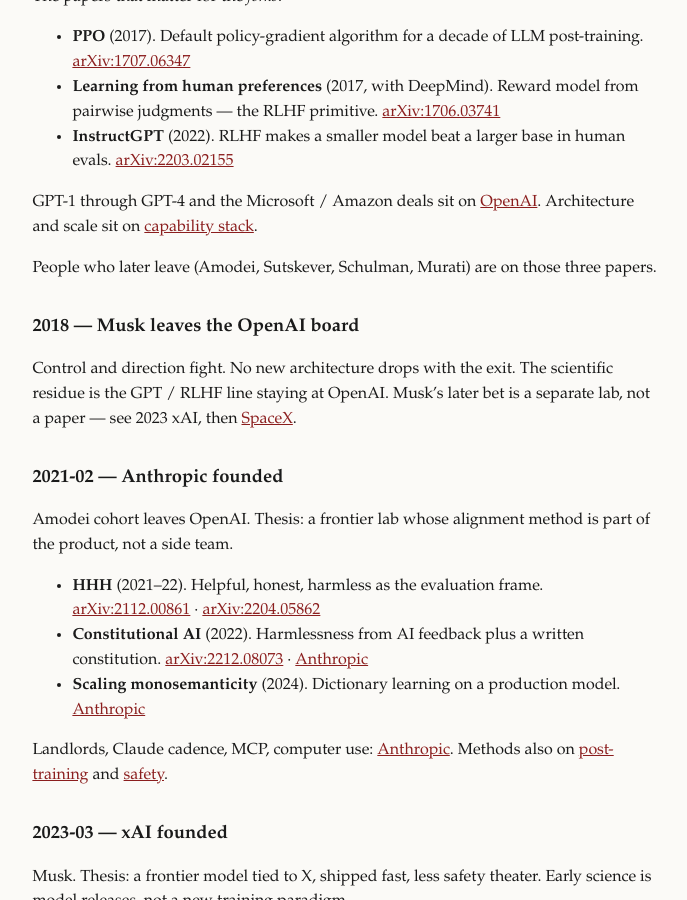
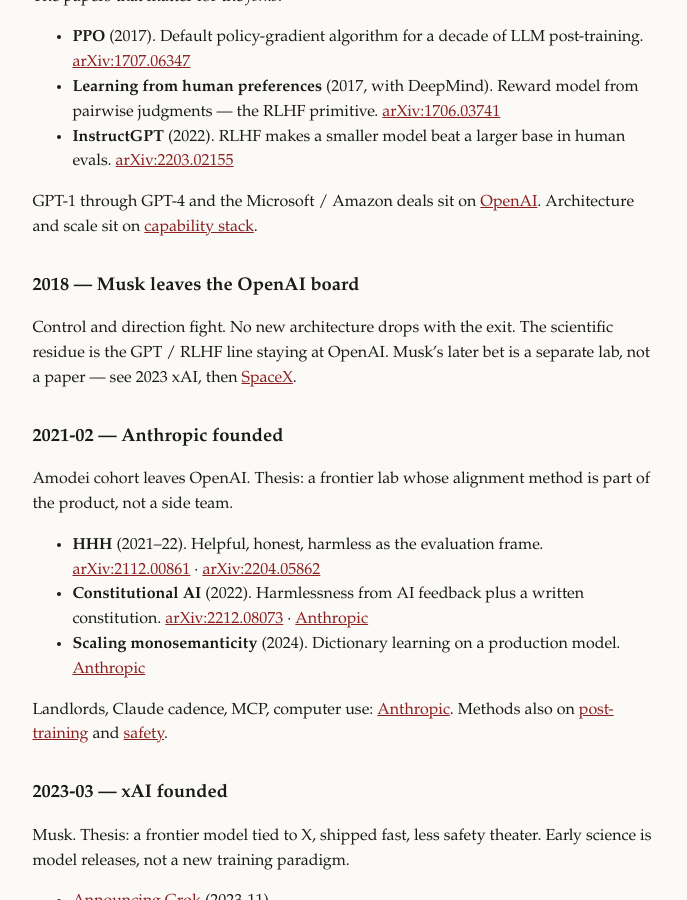
Before and after one commit to vandontduong/chronicle, a Jekyll site: the page built from timelines/lab-fission.md, in a window 1280 px wide and 900 px high, scrolled down 470 px. Shown: the whole window, without its empty margins (294-981 px from the left). Built offline with Jekyll 4.4.1, drawn with Linux system fonts in a browser that asks for light colours.

Commit message:
Cut slop sentence on OpenAI founding beat

```diff
--- a/timelines/lab-fission.md
+++ b/timelines/lab-fission.md
@@ -21,8 +21,6 @@ The papers that matter for the *forks*:
 - **InstructGPT** (2022). RLHF makes a smaller model beat a larger base in human evals. [arXiv:2203.02155](https://arxiv.org/abs/2203.02155)
 
 GPT-1 through GPT-4 and the Microsoft / Amazon deals sit on [OpenAI]({{ '/timelines/openai/' | relative_url }}). Architecture and scale sit on [capability stack]({{ '/timelines/capability-stack/' | relative_url }}).
-
-People who later leave (Amodei, Sutskever, Schulman, Murati) are on those three papers.
 
 ## 2018 — Musk leaves the OpenAI board
 
```
